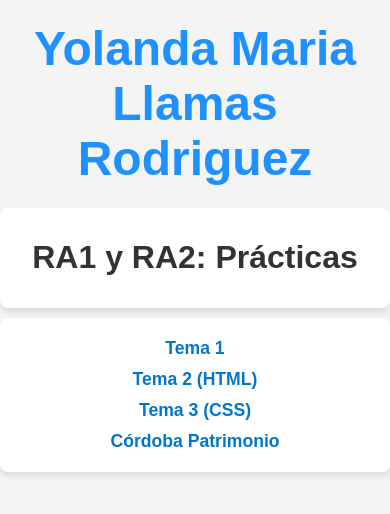
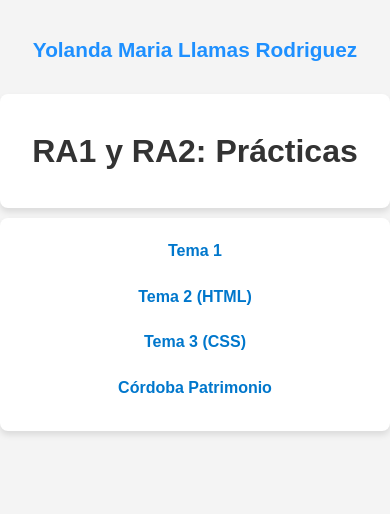
Before and after one commit to yolandaLlamas/practicas-lmsgi, a plain HTML site: page index.html in a window 390 px wide. Drawn offline with Linux system fonts and the light colour scheme.

Commit message:
Update index.html

```diff
--- a/index.html
+++ b/index.html
@@ -2,7 +2,6 @@
 <html lang="en">
   <head>
     <meta charset="utf-8">
-    <!-- Always force latest IE rendering engine or request Chrome Frame -->
     <meta content="IE=edge,chrome=1" http-equiv="X-UA-Compatible">
     <meta name="viewport" content="width=device-width, initial-scale=1.0" />
 
@@ -20,6 +19,7 @@
         padding: 0;
         background-color: #f4f4f4;
         color: #333;
+        line-height: 1.6;
       }
 
       h1, h2 {
@@ -27,10 +27,9 @@
         color: #333;
       }
 
-      /* Título principal */
       h1 span {
         color: #1e90ff;
-        font-size: 2em;
+        font-size: 2rem;
       }
 
       /* Estilos para los enlaces */
@@ -38,6 +37,8 @@
         text-decoration: none;
         color: #0077cc;
         font-weight: bold;
+        display: inline-block;
+        margin-bottom: 10px;
       }
 
       a:hover {
@@ -52,11 +53,14 @@
         background-color: #fff;
         border-radius: 8px;
         box-shadow: 0 4px 6px rgba(0, 0, 0, 0.1);
+        max-width: 1200px;
+        margin-left: auto;
+        margin-right: auto;
       }
 
       /* Sección de enlaces */
       .row p {
-        font-size: 1.1em;
+        font-size: 1.1rem;
         margin: 10px 0;
       }
 
@@ -72,10 +76,20 @@
           padding: 10px;
         }
         h1 span {
-          font-size: 1.5em;
+          font-size: 1.5rem;
         }
         a {
-          font-size: 1em;
+          font-size: 1rem;
+        }
+      }
+
+      /* Ajuste de tamaño en pantallas muy pequeñas (móviles) */
+      @media (max-width: 480px) {
+        h1 span {
+          font-size: 1.3rem;
+        }
+        .row p {
+          font-size: 1rem;
         }
       }
     </style>
```
